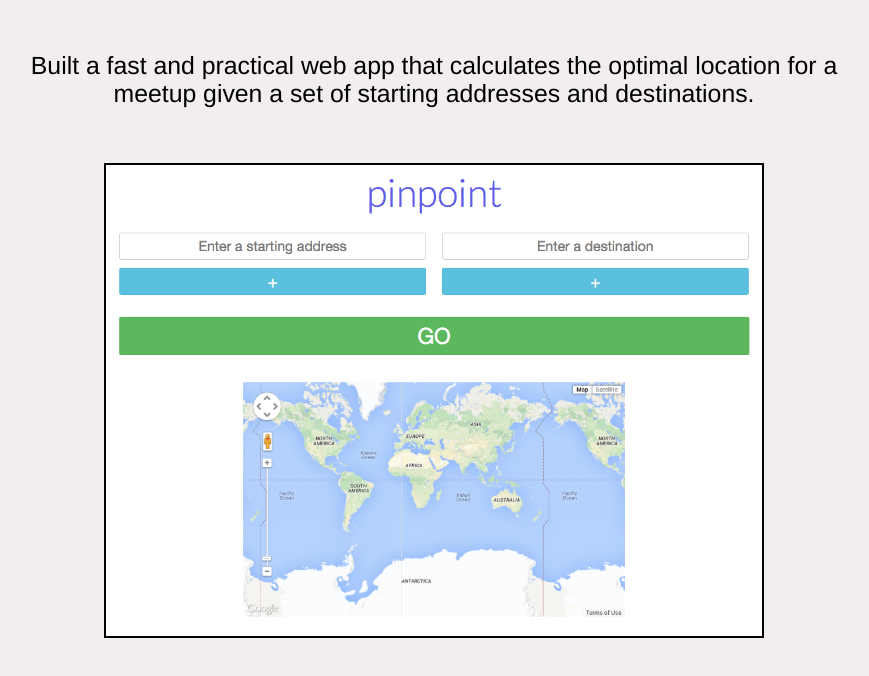
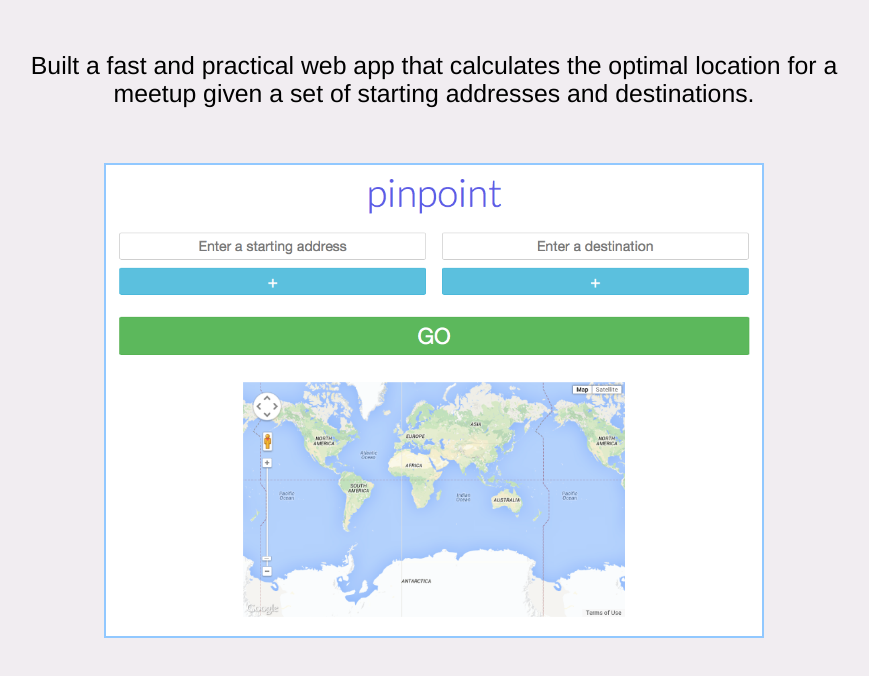
Before and after one commit to raymondxu/RaymondXu.github.io, a plain HTML site: page index.html in a window 1280 px wide. In both pictures the pointer is over the picture 640 px from the left and 2141 px from the top of the page. Shown: the part 1741-2417 px from the top of the page, without its empty margins (206-1075 px from the left). Drawn offline with nearby package versions, Linux system fonts and the light colour scheme.

Commit message:
color fix

```diff
--- a/css/style.css
+++ b/css/style.css
@@ -1,3 +1,15 @@
+/* COLORS USED
+--------------------------------------------------
+
+Light Blue: #91C8FF
+Purple: #4A4AB8
+Light Tan: #F1EDF1
+
+*/
+
+
+
+
 /* GENERAL ATTRIBUTES
 -------------------------------------------------- */
 
@@ -309,7 +321,7 @@ header .navcontainer {
 }
 
 .projects .pinpointpic:hover {
-    border: solid 2px #000;
+    border: solid 2px #91C8FF;
 }
 
 .projects .firstproject {
```
